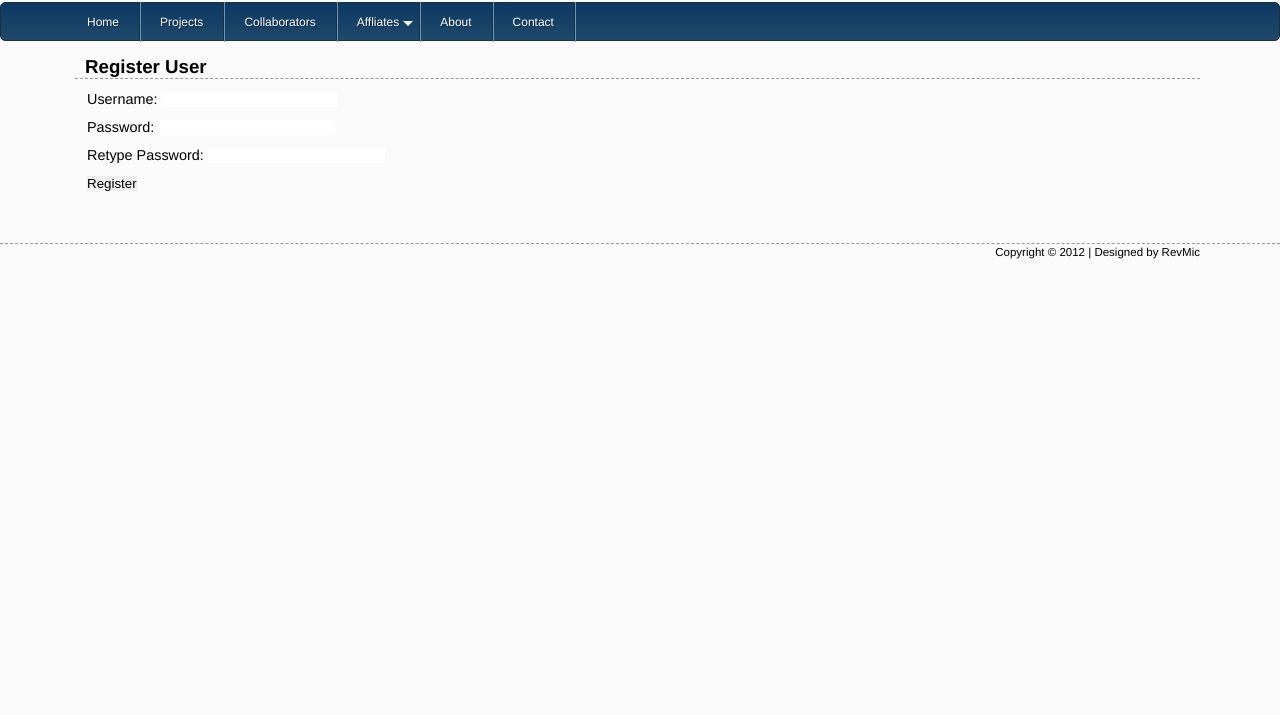
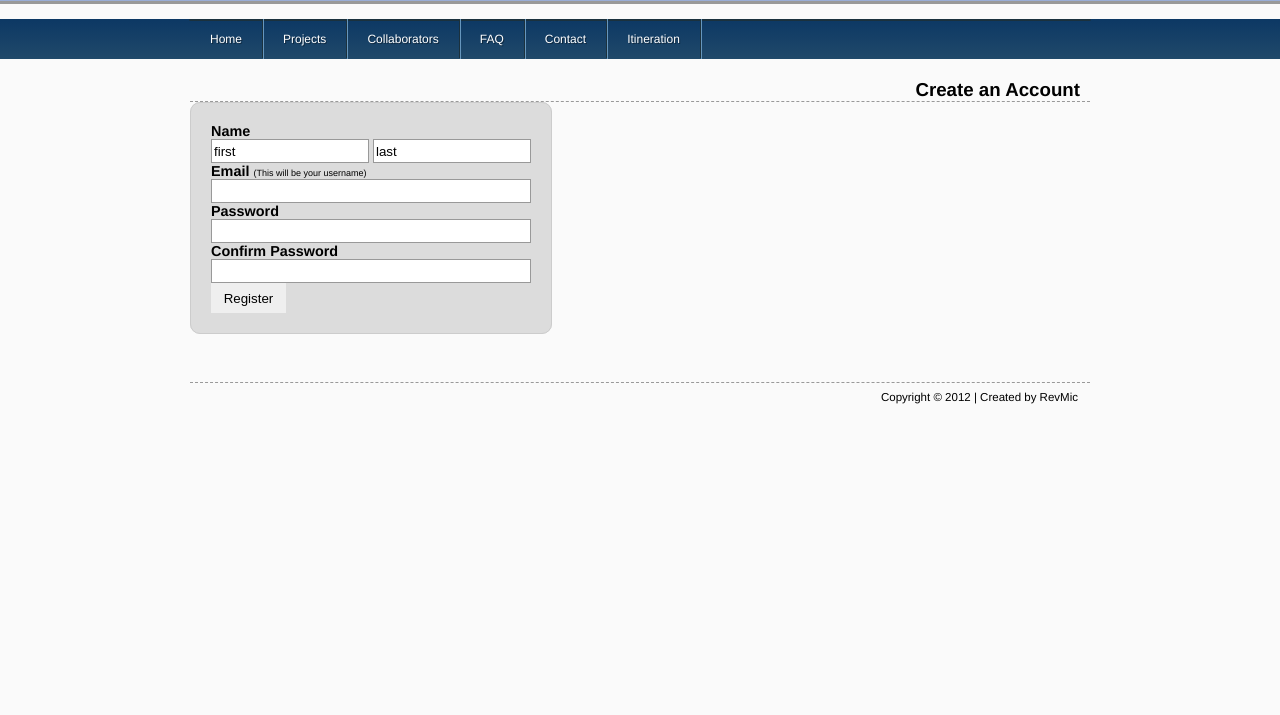
Before and after one commit to revmic/itineration-collab-tool, a PHP site: page /register.php in a window 1280 px wide. Shown: the part 85-800 px from the top of the page. Run offline with PHP 8.4, Linux system fonts and the light colour scheme.

Commit message:
interface tweaks
Made the header and nav borders stretch across the top and centered all
other content at a fixed width.

```diff
--- a/public/collaborators.php
+++ b/public/collaborators.php
@@ -4,6 +4,7 @@ $page_title = 'Collaborators';
 include('templates/header.php');
 include('templates/nav_top.php');
 
+echo "<div id='content'>";
 echo "<h1>Collaborators</h1>";
 
 $userlist = '../private/unencrypted.txt';
@@ -14,7 +15,9 @@ for($i = 0; $i < count($users); $i++) {
 	$tmp = explode(', ', $users[$i]);
 	echo "<tr><td><a href='profile.php?user=$tmp[1]'>$tmp[1]</a></td><td>aboutme or something</td></tr>";
 }
-echo "<table><br>";
+echo "<table>";
+echo '</div>';
+
 
 include('templates/footer.php');
 
--- a/public/css/style.css
+++ b/public/css/style.css
@@ -91,20 +100,45 @@ body {
     color: #fff;
     border: 1px solid #fff;
     -moz-border-radius: 3px;
-    border-radius: 3px;
-    padding:1px;
+    border-radius: 2px;
+    padding:3px;
 }
 
 
+/*{
+	width:100%;
+	margin-left:auto;
+	margin-right:auto;
+	border-top:7px solid #505559;
+	padding:12px 0px 12px 0px; /* was 75px top/bottom */
+/*	background: #99ADD6;
+	border-bottom:3px solid #999;
+}*/
+
+#nav_container {
+	width:100%;
+	height:40px;
+	display:block;
+	background:#3e698c;
+	background:-moz-linear-gradient(top,  #0C3864 0%, #20496A 100%);
+	background:-webkit-gradient(linear, left top, left bottom, color-stop(0%,#0C3864), color-stop(100%,#20496A));
+	background:-webkit-linear-gradient(top,  #0C3864 0%,#20496A 100%);
+	background:-o-linear-gradient(top, #0C3864 0%,#20496A 100%);
+	background:-ms-linear-gradient(top, #0C3864 0%,#20496A 100%);
+	background:linear-gradient(top,  #0C3864 0%,#20496A 100%);
+	filter:progid:DXImageTransform.Microsoft.gradient( startColorstr='#0C3864', endColorstr='#20496A',GradientType=0 );
+}
+
 /*** TOP NAV ***/
 #cssmenu{
-	height:37px;
-	display:block;
-	width:150;
-	margin:15px auto;
+	width:900px;
+	position:relative;
+	margin:15px auto -10px auto;
 	border:1px solid;
-	border-radius:5px;
-	padding-left: 66px;
+	border-radius:3px;
+
+
+/*	padding-left: 66px; */
 }
 #cssmenu > ul {
 	list-style:inside none;
@@ -224,25 +248,51 @@ body {
 #cssmenu > ul > li > a:hover{
 	background:#505559;
 }
+/*
+#cssmenu, #cssmenu > ul > li > ul > li a:hover{
+	background:#3e698c;
+	background:-moz-linear-gradient(top,  #0C3864 0%, #20496A 100%);
+	background:-webkit-gradient(linear, left top, left bottom, color-stop(0%,#0C3864), color-stop(100%,#20496A));
+	background:-webkit-linear-gradient(top,  #0C3864 0%,#20496A 100%);
+	background:-o-linear-gradient(top, #0C3864 0%,#20496A 100%);
+	background:-ms-linear-gradient(top, #0C3864 0%,#20496A 100%);
+	background:linear-gradient(top,  #0C3864 0%,#20496A 100%);
+	filter:progid:DXImageTransform.Microsoft.gradient( startColorstr='#0C3864', endColorstr='#20496A',GradientType=0 );
+} */
 
 
 
 /*** CONTENT ***/
 #content {
+	width:900px;
 	text-align: left;
 	margin:0 auto;
-	padding:0 80px 20px 75px;
+	padding-top:20px;
+	padding-bottom:40px;
 }
 #content h1 {
 	border-bottom:1px dashed #999;
 	font-size:1.3em;
-	padding-left: 10px;
+	text-align: right;
+	padding-right: 10px;
 	}
 #content h2 {
 	font-size:1.2em;
 }
 #content p {
-	padding:12px 12px 0;
+	padding:8px 12px 8px;
+}
+#content input[type="submit"] {
+	width:75px;
+   	height:30px;
+   	padding-left:0px;
+}
+#content input[type="text"],
+#content input[type="password"]
+{
+	padding:2px;
+  	height:18px;
+  	border: 1px solid #999;
 }
 
 #content form #search {
@@ -263,12 +313,55 @@ body {
     border-radius: 5px;
 }
 
+
+
+#register fieldset
+{
+	position:relative;
+  	width: 320px;
+  	padding:20px;
+  	border:1px solid #ccc;
+	-moz-border-radius: 10px;
+	-webkit-border-radius: 10px;
+	-khtml-border-radius: 10px;
+	border-radius: 10px;
+	background: #DCDCDC;
+}
+#register label {
+	padding-bottom:0px;
+	font-weight: bold;
+}
+#register .small {
+	padding-bottom:2px;
+	font-size: 9px;
+	font-weight: normal;
+}
+#register input[type="text"],
+#register input[type="password"]
+{
+  	width:314px;
+}
+#register input[type="text"]:focus,
+#register textarea:focus
+{
+  color : #009;
+  border : 1px solid #990000;
+  background-color : #ffff99;
+  font-weight:bold;
+}
+
+
+
+
+
+
 /* footer */
 #footer {
+	width:900px;
+	position:relative;
 	border-top:1px dashed #999;
 	font-size: 0.8em;
 	height:50px;
-	padding:2px 80px 20px 75px;
 	text-align:right;
 }
 
--- a/public/index.php
+++ b/public/index.php
@@ -2,7 +2,6 @@
 
 $page_title = 'Itinerate Home';
 include('templates/header.php');
-//include('templates/menu.php');
 include('templates/nav_top.php');
 ?>
 
@@ -11,8 +10,7 @@ include('templates/nav_top.php');
 	<p>Collaboration Tool is an online community of scholars looking for experts and experts looking for scholarly projects on which they can flex their skills.</p>
 	<p>Browse previous and open projects, check out our user base, and log in to start collaborating. Don't have a login?
 	<p><a href="register.php">Create an account here</a></p>
-</div>
-
+	<!-- closing div misaligns footer, I think -->
 <?php
 include('templates/footer.php');
 ?>
--- a/public/projects.php
+++ b/public/projects.php
@@ -5,6 +5,7 @@ include('templates/header.php');
 include('templates/nav_top.php');
 ?>
 
+<div id="content">
 	<h1>Projects</h1>
 	<form id="search_form" method="post" action="" alignment="center">
 		<input type="text" name="search" id="search_text"></input>
@@ -17,7 +18,7 @@ include('templates/nav_top.php');
 		<li>Project One</li>
 		<li>Project Two</li>
 	</ul>
-
+<!-- closing div misaligns footer, I think -->
 <?php
 include('templates/footer.php');
 ?>
--- a/public/register.php
+++ b/public/register.php
@@ -8,7 +8,7 @@ include('templates/nav_top.php');
 ?>
 
 <div id="content">
-	<h1>Register User</h1>
+	<h1>Create an Account</h1>
 	<?php
 	if (isset($result) || isset($errors)) {
 		echo '<ul>';
@@ -21,23 +21,27 @@ include('templates/nav_top.php');
 		echo '</ul>';
 	}
 	?>
-	<form id="register_form" class="content" method="post" action="">
-		<p>
-			<label for="username">Username:</label>
-			<input type="text" name="username" id="username">
-		</p>
-		<p>
-			<label for="pwd">Password:</label>
-			<input type="password" name="pwd" id="pwd">
-		</p>
-		<p>
-			<label for="pwd">Retype Password:</label>
-			<input type="password" name="retype" id="retype">
-		</p>
-		<p>
+	<div id='register'>
+		<form id="register" name="register" method="post" action="">
+
+		<fieldset>
+			<label for='first' style='float:left'>Name</label><br>
+			<input type='text' value='first' style="width:152px;float:left">
+			<input type='text' value='last' style="width:152px;float:right">
+
+			<label>Email </label><label class='small'>(This will be your username)</label>
+			<input type='text' name='email' id='email' maxlength="50" />
+
+			<label >Password</label>
+			<input type='password' name='password' id='password' maxlength="50" />
+			<label>Confirm Password</label>
+			<input type='password' name='conf_pass' id='conf_pass' maxlength="50" />
+
 			<input name="register" type="submit" id="register" value="Register">
-		</p>
-	</form>
-</div>
+		</fieldset>
+
+		</form>
+	</div>
+	<!-- closing div misaligns footer, I think -->
 
 <?php include('templates/footer.php'); ?>
--- a/public/templates/footer.php
+++ b/public/templates/footer.php
@@ -1,8 +1,8 @@
 <br>
 <br>
-	<div id="footer">
-		<p>Copyright &copy; 2012 | Designed by RevMic</p>
-	</div>
-</div> <!-- closing containter -->
+<br>
+<div id="footer">
+	<p>Copyright &copy; 2012 | Created by RevMic</p>
+</div>
 </body>
 </html>
--- a/public/templates/header.php
+++ b/public/templates/header.php
@@ -12,7 +12,7 @@ if (isset($_SESSION['uid'])) {
 // If there is an open session
 // Display the username and Log Out Form
 	$top_right_form = <<<FORM
-<form id="auth" method="post" action="">
+<form id="authenticate" method="post" action="">
 	<label>Welcome, $username!</label>
 	<a href="profile.php?user=$username">Profile</a>
 	<input type="submit" name="logout" id="logout" class="auth" value="Log Out">
@@ -26,6 +26,7 @@ else {
 	<label>Email: <input type="text" name="username" id="username"></label>
 	<label>Password: <input type="password" name="pwd" id="pwd"></label>
 	<input type="submit" name="login" id="login" class="auth" value="Log in">
+	<a href="register.php">Sign Up</a>
 </form>
 FORM;
 }
@@ -38,20 +39,23 @@ require_once("includes/logout.inc.php");
 <html>
 <head>
 	<title><?php echo $page_title;?></title>
-	<link rel="shortcut icon" href="image/favicon.ico" />
+	<link rel="shortcut icon" href="images/favicon.ico" />
 	<link rel="stylesheet" href="css/style.css" type="text/css" media="screen" />
 </head>
 
 <body>
 
-<div id="containter">
+<div id="head_container">
 	<div id="header">
+		<h1>Itinerate</h1>
+<!--	causing funky reposition of 'Itinerate'
 		<a href="index.php"><h1>Itinerate</h1></a>
-<!--		<h2>Collaboration Platform</h2> -->
+			<h2>Collaboration Platform</h2> -->
 		<?php
 		// prints form in top right of header and auth error if any.
 		echo $top_right_form;
 		if($error)
-			echo "<form class='auth'><h3>" . $error . "</h3></form>";
+			echo "<form class='auth'><h3>".$error."</h3></form>";
 		?>
 	</div>
+</div>
--- a/public/templates/nav_top.php
+++ b/public/templates/nav_top.php
@@ -1,14 +1,19 @@
+<div id='nav_container'>
    <div id='cssmenu'>
    <ul>
       <li class='active '><a href='index.php'><span>Home</span></a></li>
       <li><a href='projects.php'><span>Projects</span></a></li>
       <li><a href='collaborators.php'><span>Collaborators</span></a></li>
-   <li class='has-sub '><a href='#'><span>Affliates</span></a>
+      <li><a href='faq.php'><span>FAQ</span></a></li>
+      <li><a href='contact.php'><span>Contact</span></a></li>
+      <li><a href='http://www.itineration.org'><span>Itineration</span></a></li>
+      <!-- submenu syntax
+      <li  class='has-sub '>
          <ul>
             <li><a href='http://www.itineration.org'><span>Itineration</span></a></li>
          </ul>
-   </li>
-   <li><a href='about.php'><span>About</span></a></li>
-   <li><a href='contact.php'><span>Contact</span></a></li>
+      <li>
+      -->
    </ul>
    </div>
+</div>
```
Also changed, not shown: other parts of public/css/style.css (+22 -23 lines), public/profile.php (+4 -3 lines), README.md, public/images/favicon.ico (added), public/images/favicon_old.ico (added). Lines whose indentation alone changed are shown as unchanged.
